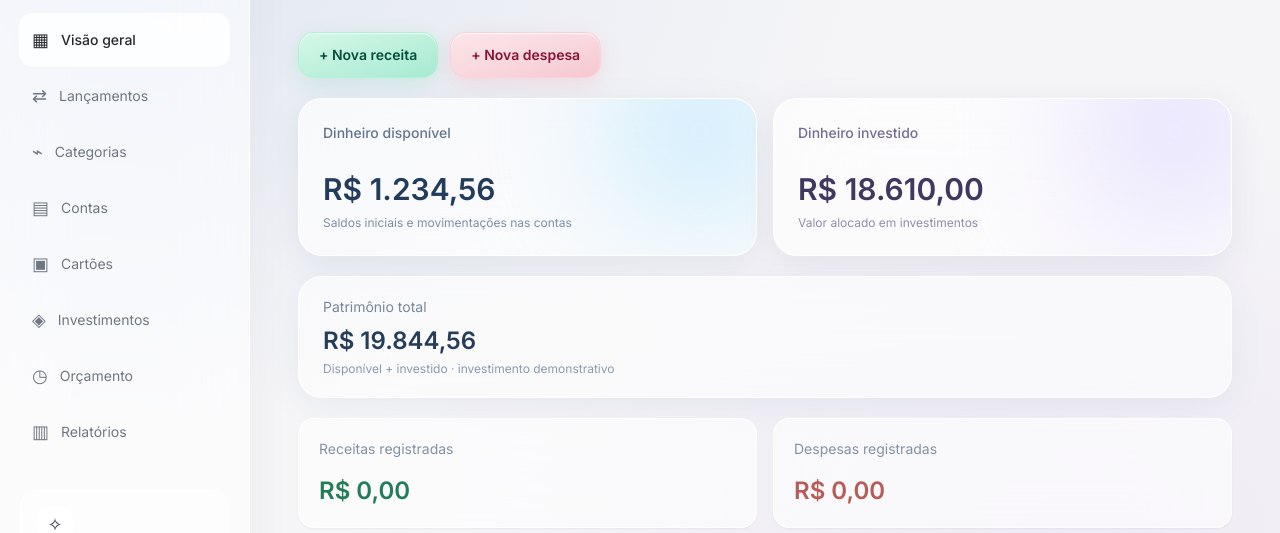
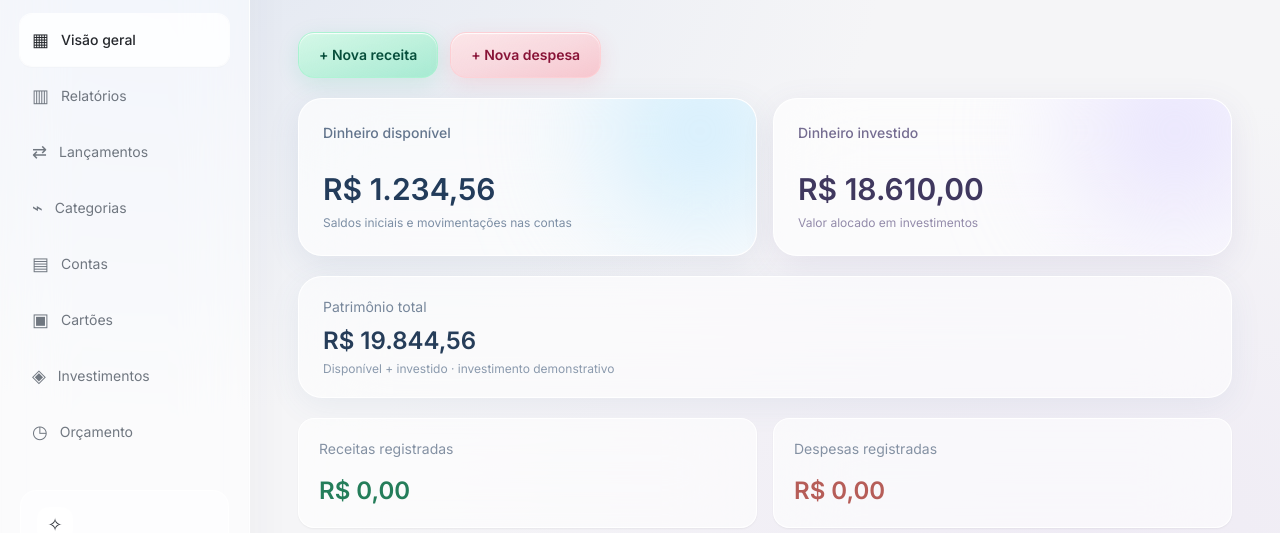
Before and after one commit to escrivitinho/stackblitz-starters-xpoyeyy7, a Next.js app: page / in a window 1280 px wide. Shown: the part 120-653 px from the top of the page. Built offline with nearby package versions, Linux system fonts and the light colour scheme.

Commit message:
Move Reports navigation directly below Overview

```diff
--- a/app/page.tsx
+++ b/app/page.tsx
@@ -117,13 +117,13 @@ const initialTransactions: Transaction[] = [];
 
 const navigation = [
   { name: "Visão geral", icon: "▦" },
+  { name: "Relatórios", icon: "▥" },
   { name: "Lançamentos", icon: "⇄" },
   { name: "Categorias", icon: "⌁" },
   { name: "Contas", icon: "▤" },
   { name: "Cartões", icon: "▣" },
   { name: "Investimentos", icon: "◈" },
   { name: "Orçamento", icon: "◷" },
-  { name: "Relatórios", icon: "▥" },
 ];
 
 const initialCategories: Category[] = [
```
